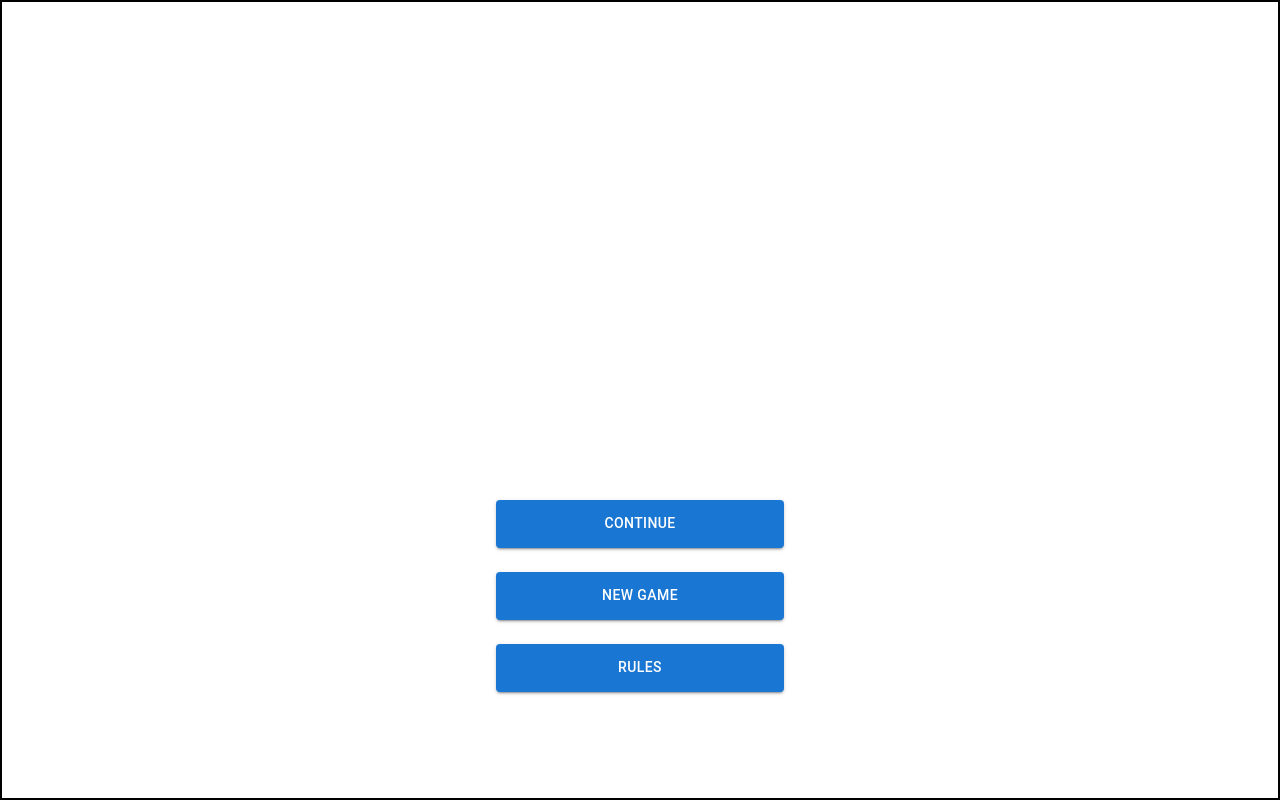
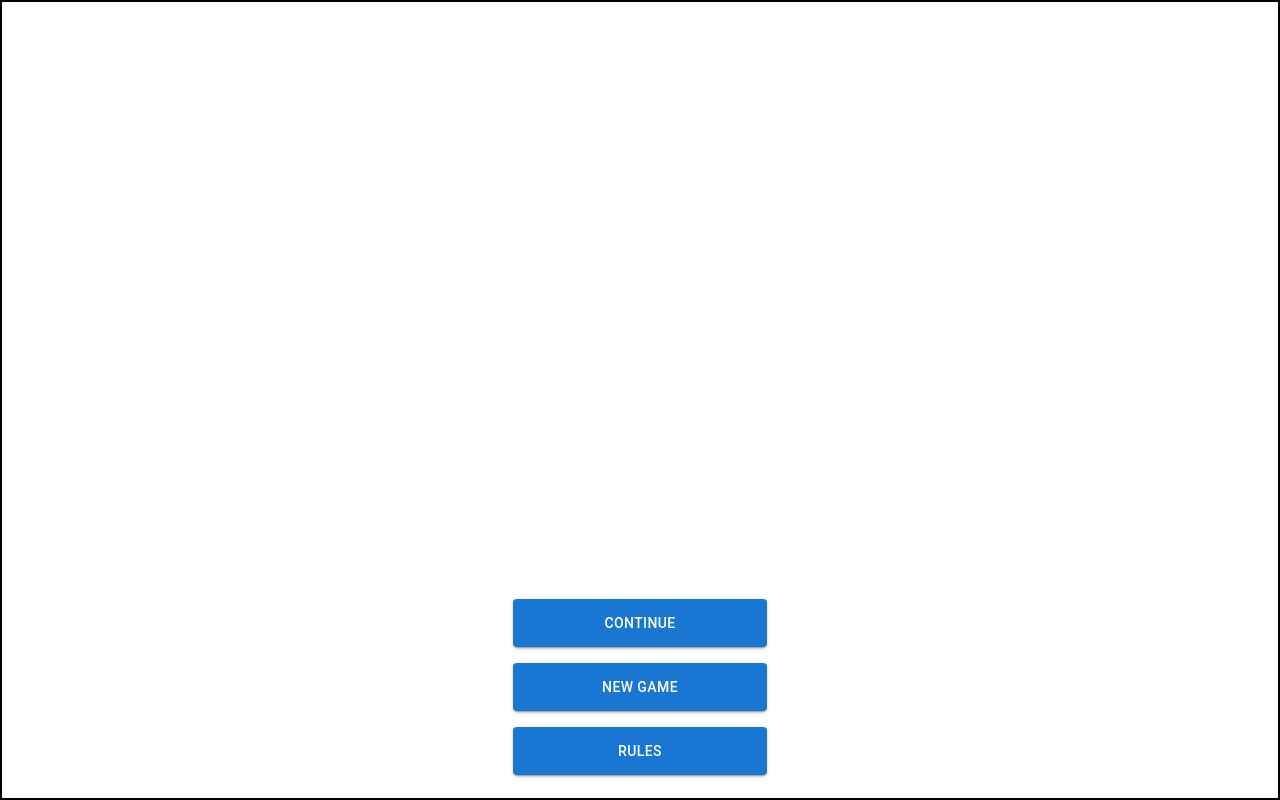
Before and after one commit to Djimovanberlo/ancient-basement, a React (Create React App) app: page / in a window 1280 px wide. Built offline with nearby package versions, Linux system fonts and the light colour scheme.

Commit message:
setup + hook

```diff
--- a/src/components/button/style.scss
+++ b/src/components/button/style.scss
@@ -1,4 +1,4 @@
 .button {
-  width: px-to-rem(288);
+  width: px-to-rem(254);
   height: px-to-rem(48);
 }
--- /dev/null
+++ b/src/lib/hooks/useSplashScreen.tsx
@@ -0,0 +1,14 @@
+import { useNavigate } from 'react-router-dom'
+
+const useSplashScreen = () => {
+  const navigate = useNavigate()
+
+  const navigateToActive = (e: React.MouseEvent<HTMLElement>) => {
+    e.preventDefault()
+    navigate('/active')
+  }
+
+  return { navigateToActive }
+}
+
+export default useSplashScreen
--- a/src/pages/splash-screen/index.tsx
+++ b/src/pages/splash-screen/index.tsx
@@ -1,13 +1,17 @@
 import React from 'react'
-import ButtonComponent from '../../components/button'
+
+import Button from '../../components/button'
+import useSplashScreen from '../../lib/hooks/useSplashScreen'
 
 const SplashScreen = () => {
+  const { navigateToActive } = useSplashScreen()
+
   return (
     <div className='splashScreen'>
       <div className='splashScreen__buttonWrapper'>
-        <ButtonComponent>Continue</ButtonComponent>
-        <ButtonComponent>New Game</ButtonComponent>
-        <ButtonComponent>Rules</ButtonComponent>
+        <Button onClick={navigateToActive}>Continue</Button>
+        <Button>New Game</Button>
+        <Button>Rules</Button>
       </div>
     </div>
   )
--- a/src/pages/splash-screen/style.scss
+++ b/src/pages/splash-screen/style.scss
@@ -7,11 +7,8 @@
     display: flex;
     flex-direction: column;
     align-items: center;
+    gap: $sm;
     grid-column: 1 / -1;
-    grid-row: 8 / -1;
-
-    > button {
-      margin-top: $md;
-    }
+    grid-row: 10 / -1;
   }
 }
--- a/src/styles/mixins.scss
+++ b/src/styles/mixins.scss
@@ -5,5 +5,4 @@
   display: grid;
   grid-template-rows: repeat($row, minmax(0, 1fr));
   grid-template-columns: repeat($row, minmax(0, 1fr));
-  gap: $sm;
 }
```
